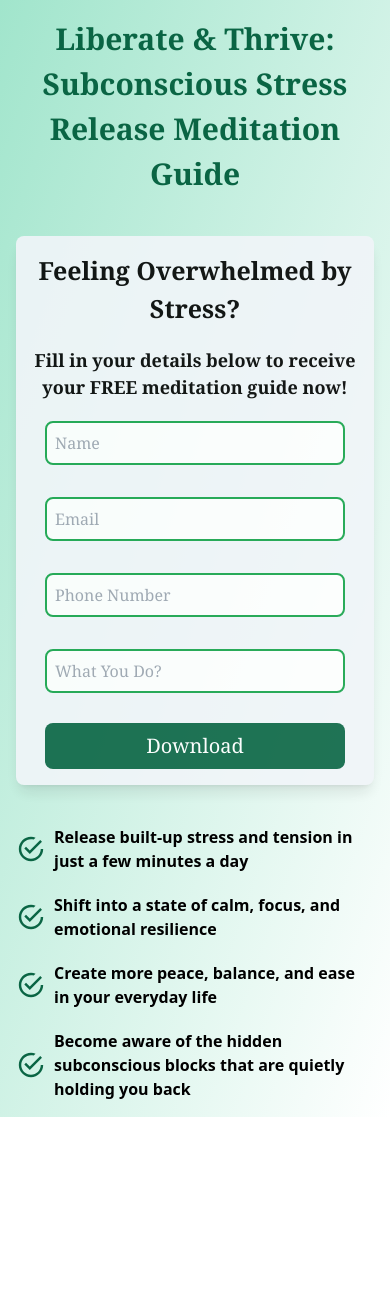
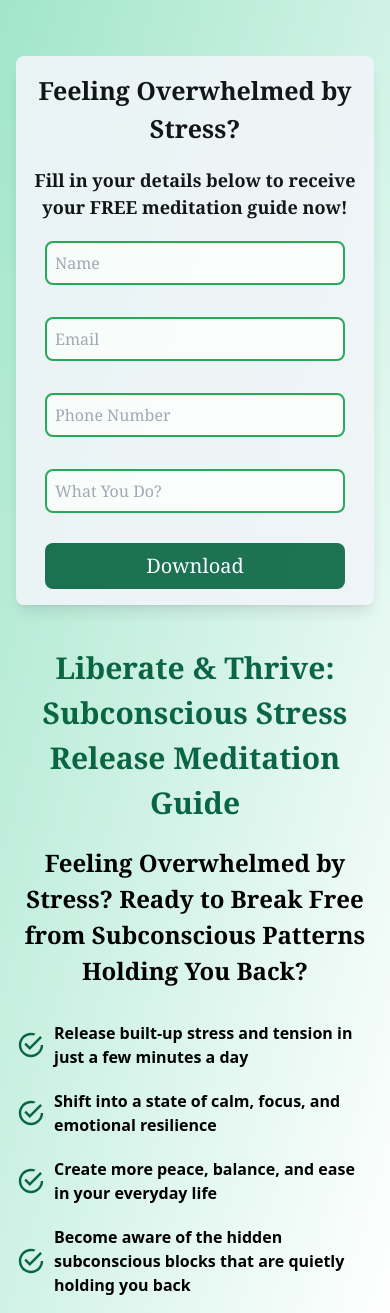
Before and after one commit to Qriocity-Company/1-club, a React (Create React App) app: page /meditation in a window 390 px wide. Before the commit the page ends 1117 px from the top, so only its background shows below. Built offline with nearby package versions, Linux system fonts and the light colour scheme.

Commit message:
Update FormPage.js

```diff
--- a/src/Pages/FormPage.js
+++ b/src/Pages/FormPage.js
@@ -6,15 +6,15 @@ const FormPage = () => {
     <>
       <div className="flex flex-col-reverse lg:flex-row justify-center lg:gap-[100px] items-center h-auto lg:h-[100vh] w-[100vw] p-4 bg-gradient-to-br from-[#a1e5cc]  to-white ">
         <div className="container flex flex-col w-full lg:w-[50%] mt-10 lg:mt-0">
-          <h1 className="text-[#0A6544] hidden lg:flex font-bold text-[30px] lg:text-[40px] w-full lg:w-[700px] text-center lg:text-left font-serif">
+          <h1 className="text-[#0A6544] font-bold text-[30px] lg:text-[40px] w-full lg:w-[700px] text-center lg:text-left font-serif">
             Liberate & Thrive: Subconscious Stress Release Meditation Guide
           </h1>
 
-          <h1 className="font-bold hidden lg:flex text-[24px] lg:text-[30px] w-full lg:w-[600px] mt-5 text-center lg:text-left font-serif">
+          <h1 className="font-bold  text-[24px] lg:text-[30px] w-full lg:w-[600px] mt-5 text-center lg:text-left font-serif">
             Feeling Overwhelmed by Stress? Ready to Break Free from Subconscious
             Patterns Holding You Back?
           </h1>
-          <div className="flex flex-col justify-center">
+          <div className="flex flex-col justify-center lg:mt-0 mt-8">
             <div className="flex lg:mt-10 items-center gap-2 font-bold text-[16px] lg:text-[18px]">
               <IoMdCheckmarkCircleOutline
                 size={30}
@@ -97,9 +97,6 @@ const FormPage = () => {
             Download
           </button>
         </div>
-        <h1 className="text-[#0A6544] lg:hidden flex font-bold text-[30px] lg:text-[40px] w-full lg:w-[700px] text-center lg:text-left font-serif">
-          Liberate & Thrive: Subconscious Stress Release Meditation Guide
-        </h1>
       </div>
     </>
   );
```
